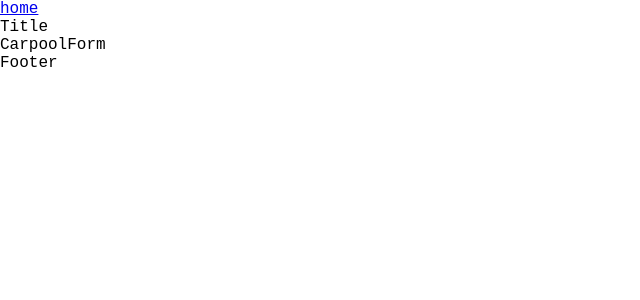
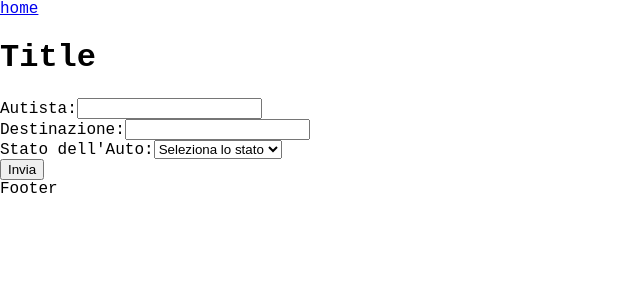
Before and after one commit to RobertoCastelli/carpooli, a React (Create React App) app: page /carpoolform in a window 1280 px wide. Shown: the top 300 px of the page, without its empty margins (0-640 px from the left). Built offline with nearby package versions, Linux system fonts and the light colour scheme; no server answers; the database is empty.

Commit message:
work in progress 4

```diff
--- a/src/App.js
+++ b/src/App.js
@@ -1,11 +1,13 @@
+// --- CONTEXT
 import { ContextProvider } from "./context";
+// --- ROUTER
 import { BrowserRouter as Router, Routes, Route } from "react-router-dom";
-
+// --- COMPONENTS
 import { Title } from "./components/Title";
 import { ElencoAuto } from "./components/ElencoAuto";
 import { Autisti } from "./components/Autisti";
+import { CarpoolForm } from "./components/CarpoolForm";
 import { Footer } from "./components/Footer";
-import { CarpoolForm } from "./components/CarpoolForm";
 
 function App() {
   return (
--- a/src/FirebaseConfig.jsx
+++ b/src/FirebaseConfig.jsx
@@ -1,3 +1,4 @@
+// --- FIREBASE
 import { initializeApp } from "firebase/app";
 import { getFirestore } from "firebase/firestore";
 
@@ -11,6 +12,6 @@ const firebaseConfig = {
   appId: "1:876474565118:web:f8393b2c6400a00f01c0af",
 };
 
-// Initialize Firebase
+// --- Initialize Firebase
 const app = initializeApp(firebaseConfig);
 export const db = getFirestore(app);
--- a/src/components/Autisti.jsx
+++ b/src/components/Autisti.jsx
@@ -1,4 +1,5 @@
 import React from "react";
+// --- ROUTER
 import { NavLink } from "react-router-dom";
 
 export const Autisti = () => {
@@ -8,6 +9,7 @@ export const Autisti = () => {
         <NavLink to="/CarpoolForm">
           <li>Pippo</li>
           <li>Pluto</li>
+          <li>Paperino</li>
         </NavLink>
       </ul>
     </div>
--- a/src/components/CarpoolForm.jsx
+++ b/src/components/CarpoolForm.jsx
@@ -1,5 +1,49 @@
+// --- REACT
 import React from "react";
 
 export const CarpoolForm = () => {
-  return <div>CarpoolForm</div>;
+  return (
+    <div>
+      <form>
+        <div>
+          <label htmlFor="autista">Autista:</label>
+          <input
+            type="text"
+            id="autista"
+            name="autista"
+            //value={formData.autista}
+            // onChange={handleChange}
+            required
+          />
+        </div>
+        <div>
+          <label htmlFor="destinazione">Destinazione:</label>
+          <input
+            type="text"
+            id="destinazione"
+            name="destinazione"
+            //value={formData.destinazione}
+            //onChange={handleChange}
+            required
+          />
+        </div>
+        <div>
+          <label htmlFor="statoAuto">Stato dell'Auto:</label>
+          <select
+            id="statoAuto"
+            name="statoAuto"
+            //value={formData.statoAuto}
+            //onChange={handleChange}
+            required
+          >
+            <option value="">Seleziona lo stato</option>
+            <option value="buono">Buono</option>
+            <option value="medio">Medio</option>
+            <option value="cattivo">Cattivo</option>
+          </select>
+        </div>
+        <button type="submit">Invia</button>
+      </form>
+    </div>
+  );
 };
--- a/src/components/ElencoAuto.jsx
+++ b/src/components/ElencoAuto.jsx
@@ -1,6 +1,8 @@
+// -- CONTEXT
 import React, { useContext } from "react";
+import { MyContext } from "../context";
+// --- ROUTER
 import { NavLink } from "react-router-dom";
-import { MyContext } from "../context";
 
 export const ElencoAuto = () => {
   const { auto } = useContext(MyContext);
--- a/src/components/Footer.jsx
+++ b/src/components/Footer.jsx
@@ -1,3 +1,4 @@
+// --- REACT
 import React from "react";
 
 export const Footer = () => {
--- a/src/components/Title.jsx
+++ b/src/components/Title.jsx
@@ -1,13 +1,15 @@
+// --- REACT
 import React from "react";
+// --- ROUTER
 import { NavLink } from "react-router-dom";
 
 export const Title = () => {
   return (
     <div>
-      <NavLink to="/" exact>
-        home
-      </NavLink>
-      <div>Title</div>
+      <div>
+        <NavLink to="/">home</NavLink>
+      </div>
+      <h1>Title</h1>
     </div>
   );
 };
--- a/src/context.jsx
+++ b/src/context.jsx
@@ -1,7 +1,8 @@
+// --- REACT
 import React, { useState, useEffect } from "react";
+// --- FIREBASE
 import { db } from "./FirebaseConfig";
 import { getDocs, collection } from "firebase/firestore";
-
 // --- CONTEXT
 export const MyContext = React.createContext();
 
```
